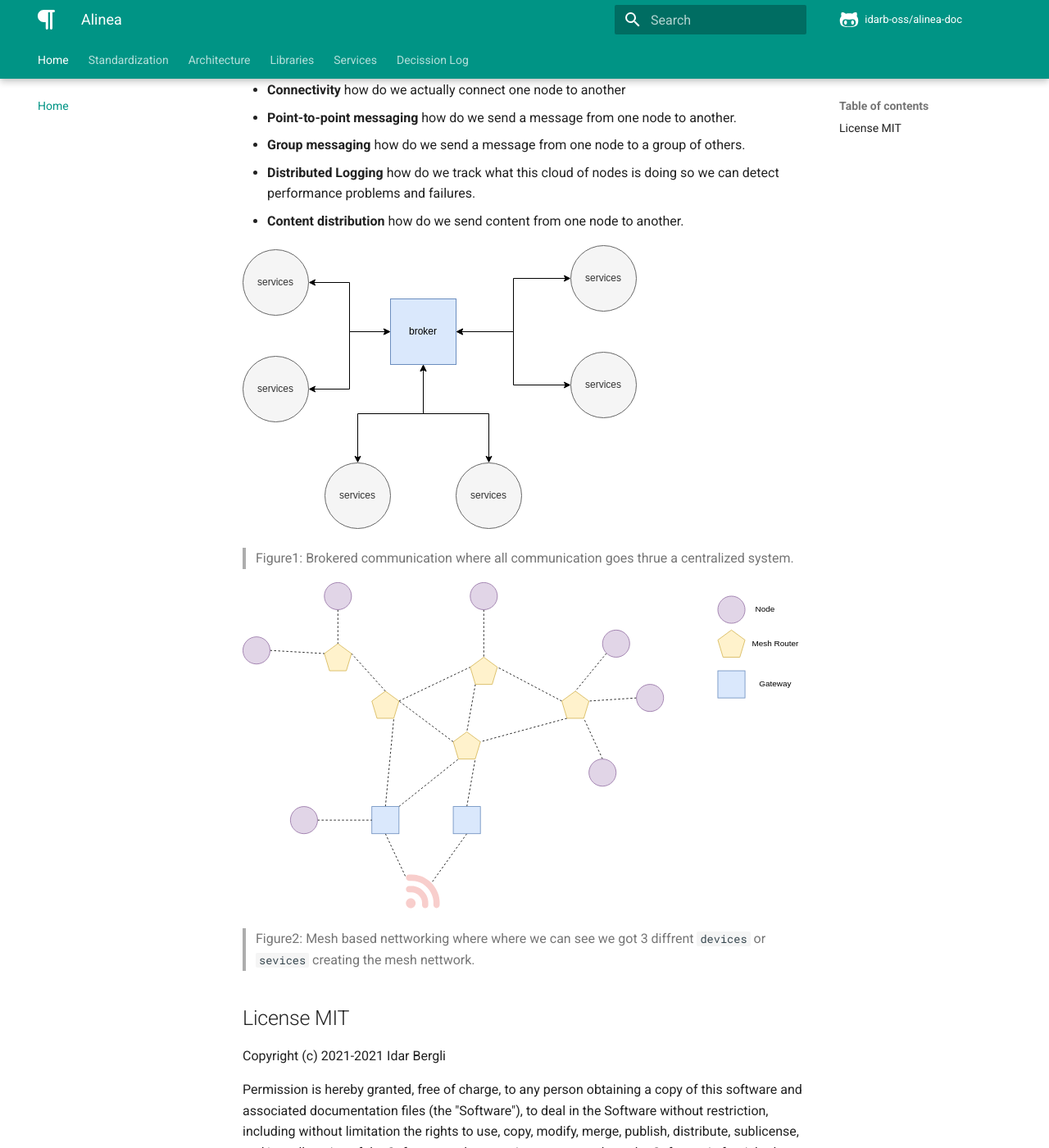
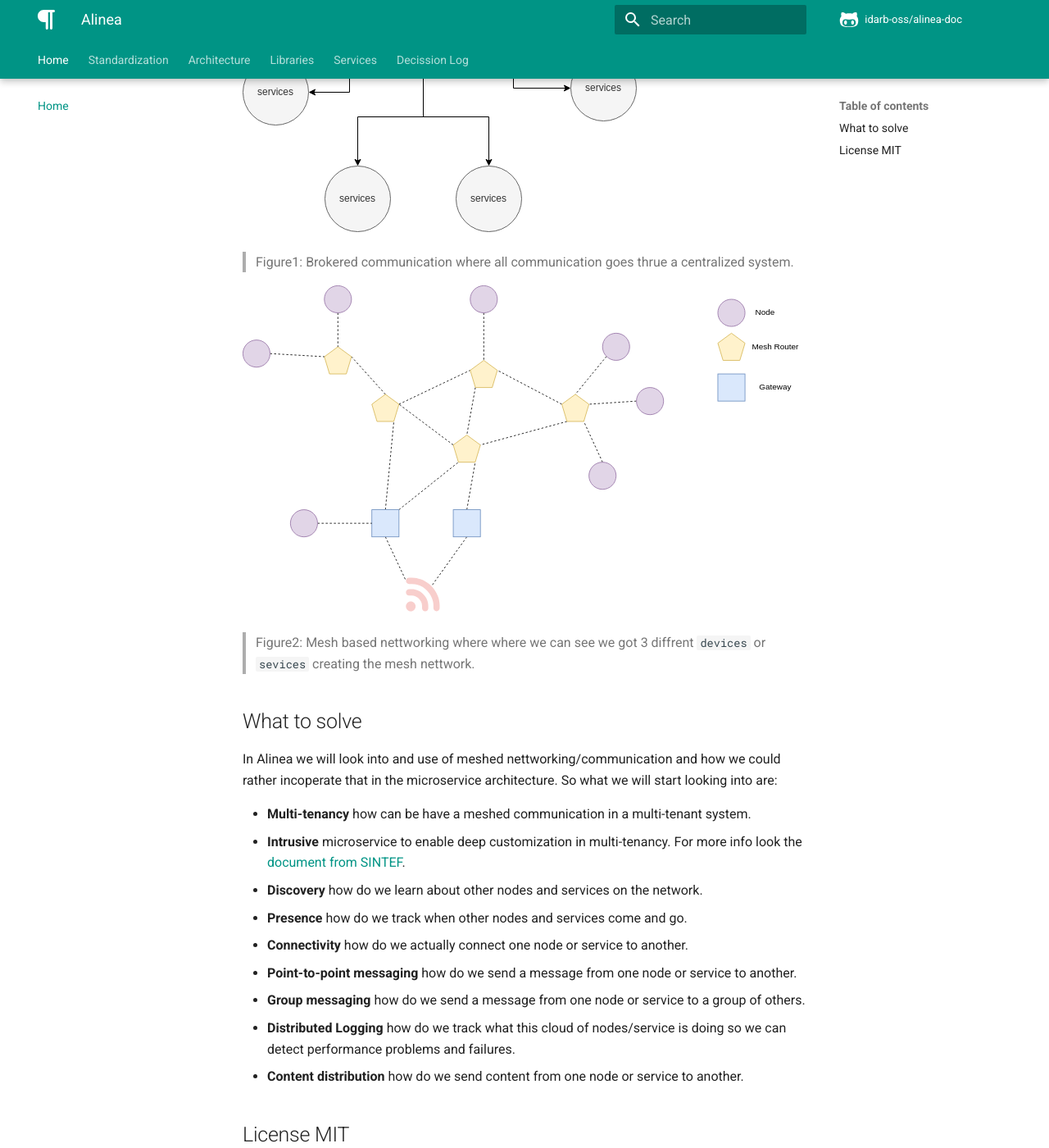
Before and after one commit to idarb-oss/alinea-doc, an MkDocs documentation site: the page built from docs/index.md, in a window 1280 px wide and 1400 px high, scrolled down 631 px. Shown: the whole window at 82% size. Built offline with MkDocs 1.6.1 and Material for MkDocs 9.7.7, drawn with Linux system fonts in a browser that asks for light colours; comment, search, counter and statistics services are not loaded; the version menu is left out; some of the changed text lies outside the part shown.

Commit message:
docs: :memo: Update index with some more info

```diff
--- a/docs/index.md
+++ b/docs/index.md
@@ -14,17 +14,7 @@ date: 2021-03-28
 
 > "Beginning of a new way of thinking" or _a linea_, refering to &para; new paragraph.
 
-Alinea is trial to look into how to get an on-premise solution for data gathering / collection from devices in an industiral setting. A common way these days are to use some kind of brokered message passing where we have a centralized queueing system. Alltough in the industry what we see more of is communication by use of a mesh nettwork. In a microservice type of architecture message passing is a common way to communicate and in many cases this is done by use of [`RabbitMQ`](https://www.rabbitmq.com/), [`NATS`](https://nats.io/) or other brokered services. A brokered communication is based on as seen in figure 1 and a mesh type of communication as seen in figure2.
-
-In Alinea we will look into and reasearch the use of meshed nettworking and how we could rather incoperate that in the microservice architecture. So what we will start looking into with the use of a mesh nettwork are:
-
-- **Discovery** how do we learn about other nodes on the network.
-- **Presence** how do we track when other nodes come and go.
-- **Connectivity** how do we actually connect one node to another
-- **Point-to-point messaging** how do we send a message from one node to another.
-- **Group messaging** how do we send a message from one node to a group of others.
-- **Distributed Logging** how do we track what this cloud of nodes is doing so we can detect performance problems and failures.
-- **Content distribution** how do we send content from one node to another.
+Alinea is trial to look into how to get an on-premise solution for data gathering / collection from devices in an industiral setting. A common way these days are to use some kind of brokered message passing where we have a centralized queueing system. Alltough in the industry what we see more of is communication by use of a mesh nettwork. In a microservice type of architecture message passing is a common way to communicate and in many cases this is done by use of [Kafka](https://kafka.apache.org/), [`RabbitMQ`](https://www.rabbitmq.com/), [`NATS`](https://nats.io/) or other brokered services. A brokered communication is based on as seen in figure 1 and a mesh type of communication as seen in figure2.
 
 ![brokered](diagrams/communication-brokered.svg)
 
@@ -33,6 +23,21 @@ In Alinea we will look into and reasearch the use of meshed nettworking and how
 ![brokered](diagrams/communication-mesh.svg)
 
 > Figure2: Mesh based nettworking where where we can see we got 3 diffrent `devices` or `sevices` creating the mesh nettwork.
+
+## What to solve
+
+In Alinea we will look into and use of meshed nettworking/communication and how we could rather incoperate that in the microservice architecture. So what we will start looking into are:
+
+- **Multi-tenancy** how can be have a meshed communication in a multi-tenant system.
+- **Intrusive** microservice to enable deep customization in multi-tenancy. For more info look the [document from SINTEF](https://sintef.brage.unit.no/sintef-xmlui/bitstream/handle/11250/2586190/Using_Intrusive_Microservices_to_Enable_Deep_Customization_of_Multi_Tenant_SaaS.pdf?sequence=4).
+- **Discovery** how do we learn about other nodes and services on the network.
+- **Presence** how do we track when other nodes and services come and go.
+- **Connectivity** how do we actually connect one node or service to another.
+- **Point-to-point messaging** how do we send a message from one node or service to another.
+- **Group messaging** how do we send a message from one node or service to a group of others.
+- **Distributed Logging** how do we track what this cloud of nodes/service is doing so we can detect performance problems and failures.
+- **Content distribution** how do we send content from one node or service to another.
+
 ## License MIT
 
 Copyright (c) 2021-2021 Idar Bergli
```
